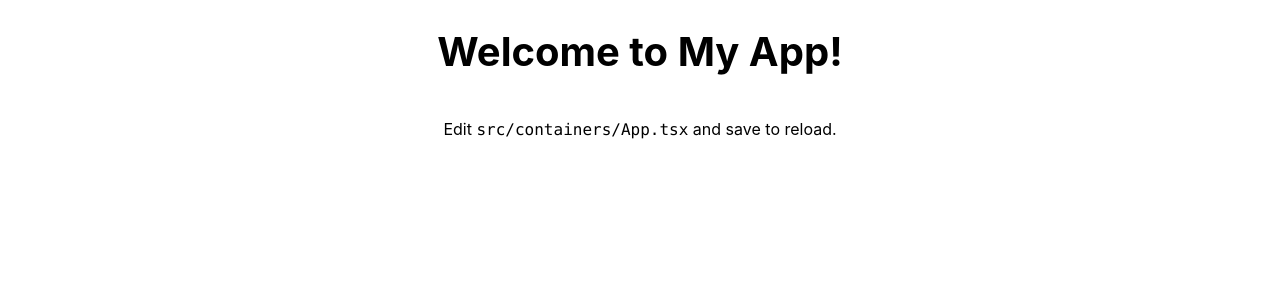
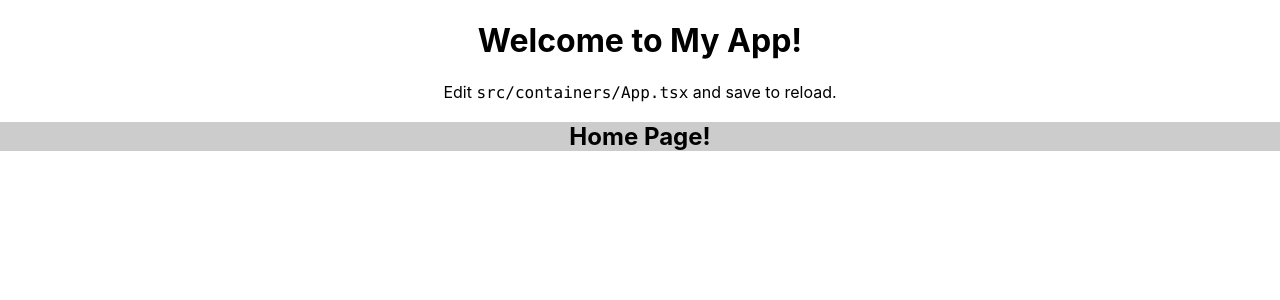
Before and after one commit to davizp/react-ts-boilerplate, a React (Create React App) app: page / in a window 1280 px wide. Shown: the top 300 px of the page. Built offline with nearby package versions, Linux system fonts and the light colour scheme.

Commit message:
Added React Router

```diff
--- a/package.json
+++ b/package.json
@@ -10,9 +10,11 @@
     "@types/node": "^12.0.0",
     "@types/react": "^16.9.0",
     "@types/react-dom": "^16.9.0",
+    "@types/react-router-dom": "^5.1.3",
     "node-sass": "^4.13.0",
     "react": "^16.12.0",
     "react-dom": "^16.12.0",
+    "react-router-dom": "^5.1.2",
     "react-scripts": "3.3.0",
     "typescript": "~3.7.2"
   },
--- a/src/containers/App/App.tsx
+++ b/src/containers/App/App.tsx
@@ -1,11 +1,13 @@
 import React from 'react';
 import Header from './components/Header/Header';
 import classes from './App.module.scss';
+import MainRoutes from '../MainRoutes';
 
 const App: React.FC = () => {
   return (
     <div className={classes.app}>
       <Header />
+      <MainRoutes />
     </div>
   );
 }
--- a/src/containers/App/components/Header/Header.tsx
+++ b/src/containers/App/components/Header/Header.tsx
@@ -3,8 +3,9 @@ import React from 'react';
 import classes from './Header.module.scss';
 
 const Header: React.FC = () => {
+
   return (
-    <header className={classes.appHeader}>
+    <header className={[classes.appHeader, classes.cssModuleTest].join()}>
       <h1>Welcome to My App!</h1>
       <p>
         Edit <code>src/containers/App.tsx</code> and save to reload.
--- /dev/null
+++ b/src/containers/Home/Home.module.scss
@@ -0,0 +1,3 @@
+.home {
+  background: #ccc;
+}
--- /dev/null
+++ b/src/containers/Home/Home.tsx
@@ -0,0 +1,12 @@
+import React from 'react';
+import classes from './Home.module.scss';
+
+const Home: React.FC = () => {
+  return (
+    <div className={classes.home}>
+      <h2>Home Page!</h2>
+    </div>
+  );
+}
+
+export default Home;
--- /dev/null
+++ b/src/containers/Home/HomeRouter.tsx
@@ -0,0 +1,18 @@
+// Dependencies
+import React from 'react';
+import { Switch, Route } from 'react-router-dom';
+
+// Inner Containers
+import Home from '../Home/Home';
+
+const AppNavigator: React.FC = () => {
+  return (
+    <Switch>
+      <Route exact path="/">
+        <Home />
+      </Route>
+    </Switch>
+  );
+}
+
+export default AppNavigator;
--- /dev/null
+++ b/src/containers/MainRoutes.tsx
@@ -0,0 +1,24 @@
+// Dependencies
+import React from 'react';
+import { Switch, Route, BrowserRouter as Router } from 'react-router-dom';
+
+// Containers
+import HomeRouter from './Home/HomeRouter';
+import ProfileRouter from './Profile/ProfileRouter';
+
+const AppNavigator: React.FC = () => {
+  return (
+    <Router>
+      <Switch>
+        <Route exact path="/">
+          <HomeRouter />
+        </Route>
+        <Route path="/profile">
+          <ProfileRouter />
+        </Route>
+      </Switch>
+    </Router>
+  );
+}
+
+export default AppNavigator;
--- /dev/null
+++ b/src/containers/Profile/Profile.module.scss
@@ -0,0 +1,3 @@
+.profile {
+  background: #ccc;
+}
--- /dev/null
+++ b/src/containers/Profile/Profile.tsx
@@ -0,0 +1,12 @@
+import React from 'react';
+import classes from './Profile.module.scss';
+
+const Profile: React.FC = () => {
+  return (
+    <div className={classes.profile}>
+      <h2>Profile Page!</h2>
+    </div>
+  );
+}
+
+export default Profile;
--- /dev/null
+++ b/src/containers/Profile/ProfileRouter.tsx
@@ -0,0 +1,21 @@
+// Dependencies
+import React from 'react';
+import { Switch, Route } from 'react-router-dom';
+
+// Inner Containers
+import Profile from '../Profile/Profile';
+
+const AppNavigator: React.FC = () => {
+  return (
+    <Switch>
+      <Route exact path="/profile">
+        <Profile />
+      </Route>
+      <Route exact path="/profile/hi">
+        Hi!
+      </Route>
+    </Switch>
+  );
+}
+
+export default AppNavigator;
--- a/src/index.css
+++ b/src/index.css
@@ -1,3 +1,4 @@
+
 body {
   margin: 0;
   font-family: -apple-system, BlinkMacSystemFont, 'Segoe UI', 'Roboto', 'Oxygen',
```
Also changed, not shown: src/containers/App/App.module.scss (line endings or trailing spaces), 1 other file (tests, documents, lock files or other folders).
